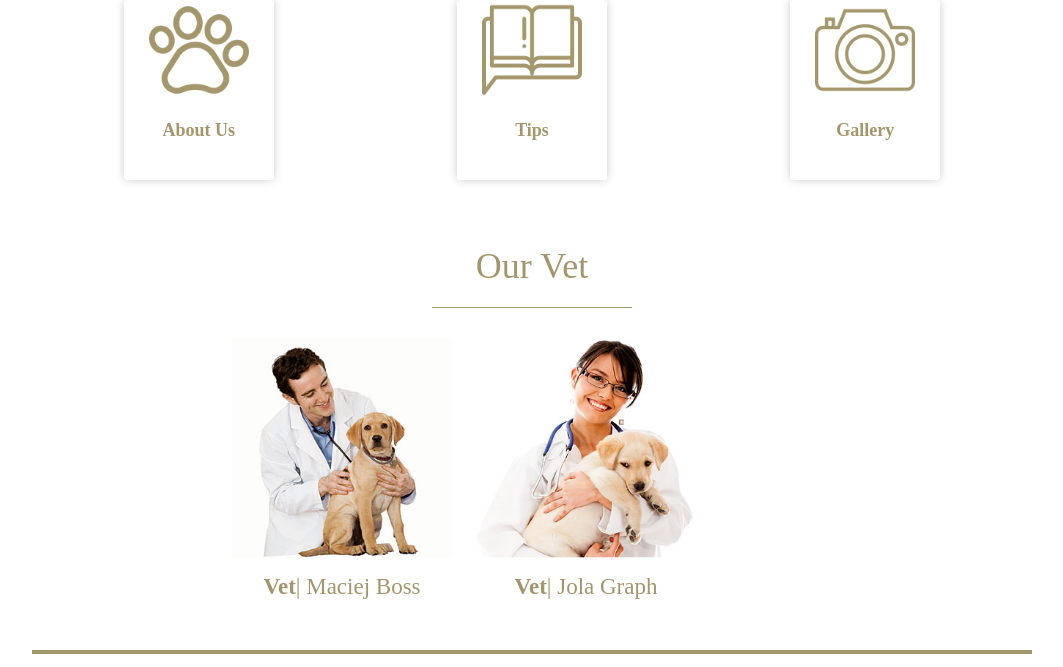
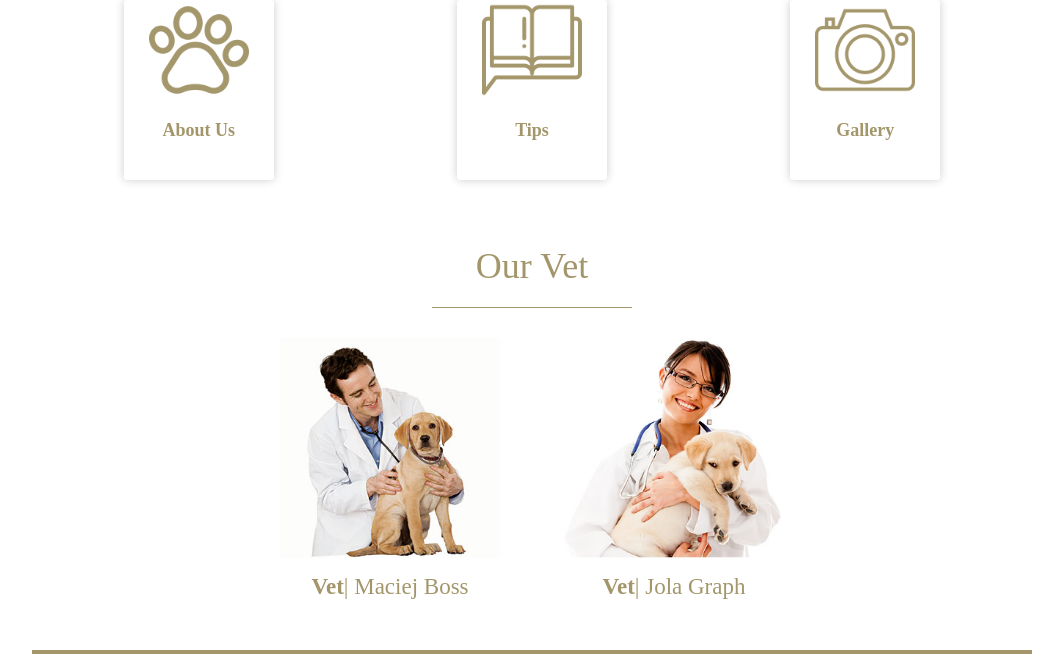
Before and after one commit to danolszewski/veterinary, a plain HTML site: page index.html in a window 1280 px wide. Shown: the part 589-1256 px from the top of the page, without its empty margins (108-1171 px from the left). Drawn offline with nearby package versions, Linux system fonts and the light colour scheme; a web font is replaced by a local one.

Commit message:
change div with photo our vet

```diff
--- a/navbar.css
+++ b/navbar.css
@@ -24,7 +24,6 @@
     flex-wrap: wrap;
 
     border-bottom: 1px solid #A3966B;
-
 }
 
 .navbar-list {
--- a/section.css
+++ b/section.css
@@ -5,7 +5,7 @@
     font-size: 23px;
     font-family: Padauk;
     color: #A3966B;
-    padding-bottom: 50px;
+
 }
 
 #foto-1 p,
@@ -14,11 +14,11 @@
 }
 
 #foto-1 {
-    padding-right: 10px;
+    padding-right: 30px;
 }
 
 #foto-2 {
-    padding-left: 10px;
+    padding-left: 30px;
 }
 
 #foto-team {
@@ -26,6 +26,8 @@
     margin-left: auto;
     margin-right: auto;
     padding-top: 30px;
+    text-align: center;
+    padding-bottom: 50px;
 
 }
 
```
